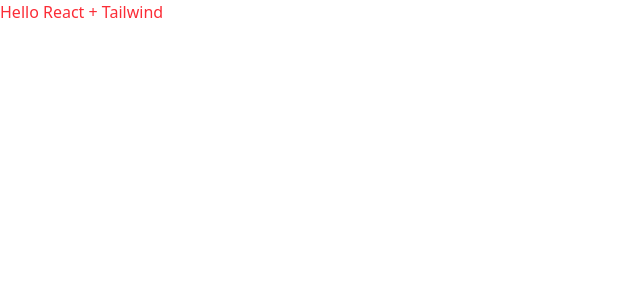
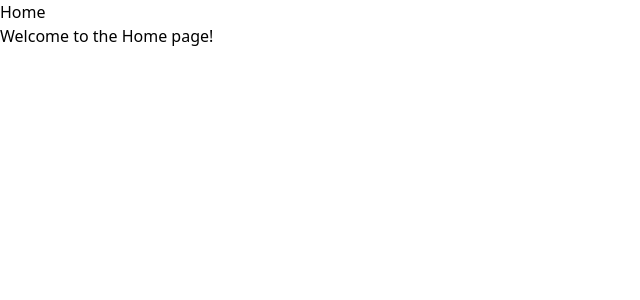
Before and after one commit to HackSisters/reborn-market-front, a React (Vite) app: page / in a window 1280 px wide. Shown: the top 300 px of the page, without its empty margins (0-640 px from the left). Built offline with nearby package versions, Linux system fonts and the light colour scheme.

Commit message:
Add app router and create homepage

```diff
--- a/package.json
+++ b/package.json
@@ -13,6 +13,7 @@
     "@tailwindcss/vite": "^4.0.14",
     "react": "^19.0.0",
     "react-dom": "^19.0.0",
+    "react-router-dom": "^7.4.0",
     "tailwindcss": "^4.0.14"
   },
   "devDependencies": {
--- a/src/App.jsx
+++ b/src/App.jsx
@@ -1,10 +1,10 @@
+import AppRouter from './routes/AppRouter';
 
 function App() {
+
   return (
-    <>
-      <h1 className="text-red-500"> Hello React + Tailwind </h1>
-    </>
+    <AppRouter/>
   )
 }
 
-export default App
+export default App;
--- /dev/null
+++ b/src/pages/Home.jsx
@@ -0,0 +1,10 @@
+const Home = () => {
+    return (
+        <div>
+            <h1>Home</h1>
+            <p>Welcome to the Home page!</p>
+        </div>
+    )
+}
+
+export default Home;
--- /dev/null
+++ b/src/routes/AppRouter.jsx
@@ -0,0 +1,14 @@
+import { BrowserRouter as Router, Routes, Route } from "react-router-dom";
+import Home from "../pages/Home";
+
+const AppRouter = () => {
+    return (
+        <Router>
+            <Routes>
+                <Route path="/" element={<Home />} />
+            </Routes>
+        </Router>
+    )
+}
+
+export default AppRouter;
```
